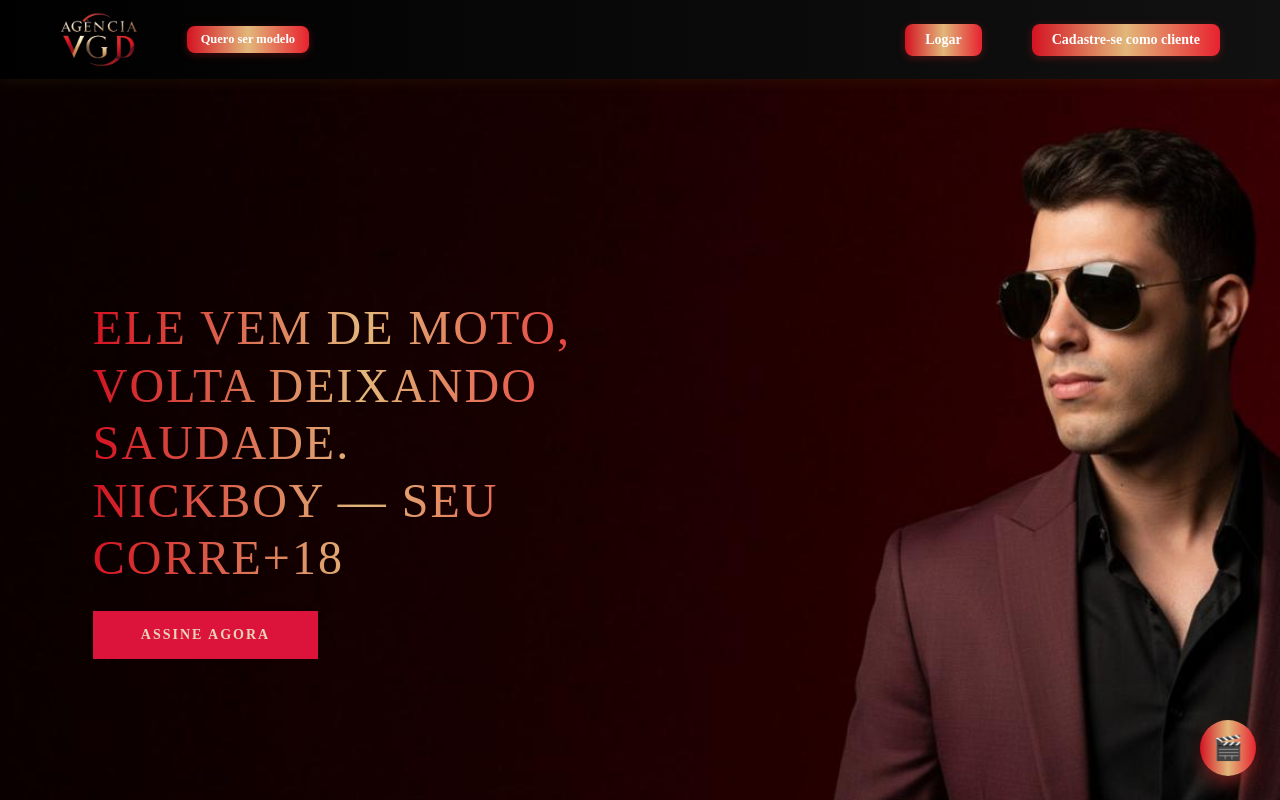
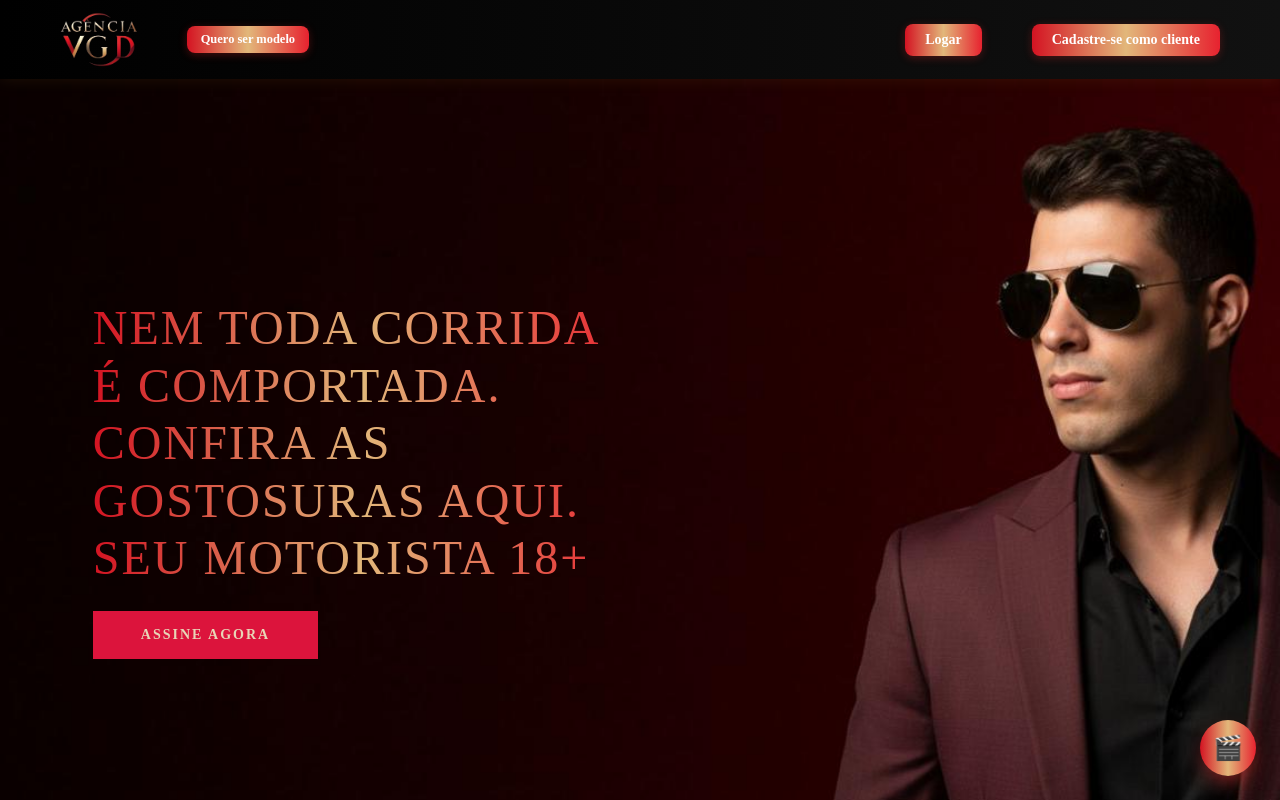
Before and after one commit to ankymohi/nickboy, a React (Create React App) app in the folder client/: page / in a window 1280 px wide. Shown: the top 800 px of the page. Built offline with nearby package versions, Linux system fonts and the light colour scheme.

Commit message:
Update Home.js

```diff
--- a/client/src/pages/Home.js
+++ b/client/src/pages/Home.js
@@ -254,10 +254,12 @@ const plans = [
 <section className="vgd-hero">
   <div className="vgd-hero-content">
     <h1 className="vgd-hero-title">
-      Ele vem de moto, volta deixando saudade.<br />
-      Nickboy — seu corre
-      <span class="vgd-hero-18-badgeName">+18 </span>
-    </h1>
+  Nem toda corrida é comportada.<br />
+  Confira as gostosuras aqui.<br />
+  Seu motorista
+  <span className="vgd-hero-18-badgeName"> 18+ </span>
+</h1>
+
     <button className="vgd-hero-btn" onClick={() => navigate("/login")}>Assine agora</button>
   </div>
 </section>
```
